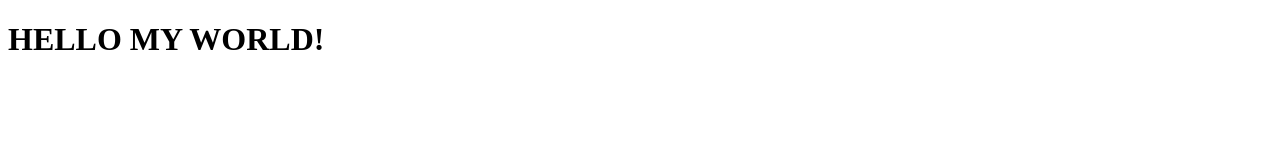
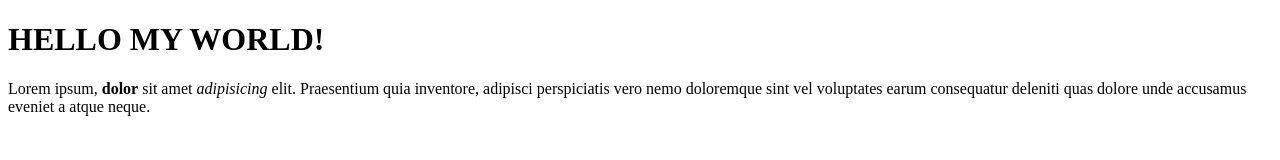
Before and after one commit to XavierMathias/git_test, a plain HTML site: page index.html in a window 1280 px wide. Drawn offline with Linux system fonts and the light colour scheme.

Commit message:
added a lorem paragraph with bolded and italicized words and added a comment

```diff
--- a/index.html
+++ b/index.html
@@ -7,6 +7,10 @@
     <title>One of my Many Websites</title>
 </head>
 <body>
+    <!--First comment-->
     <h1>HELLO MY WORLD!</h1>
+    <p>Lorem ipsum, <b>dolor</b> sit amet <i>adipisicing</i> elit. Praesentium quia inventore, adipisci perspiciatis vero nemo doloremque sint vel voluptates earum consequatur deleniti quas dolore unde accusamus eveniet a atque neque.</p>
+
+
 </body>
 </html>
```
